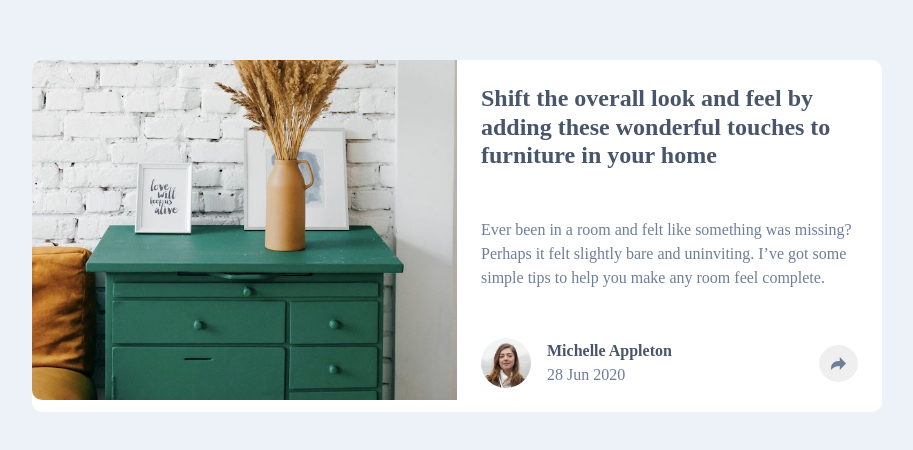
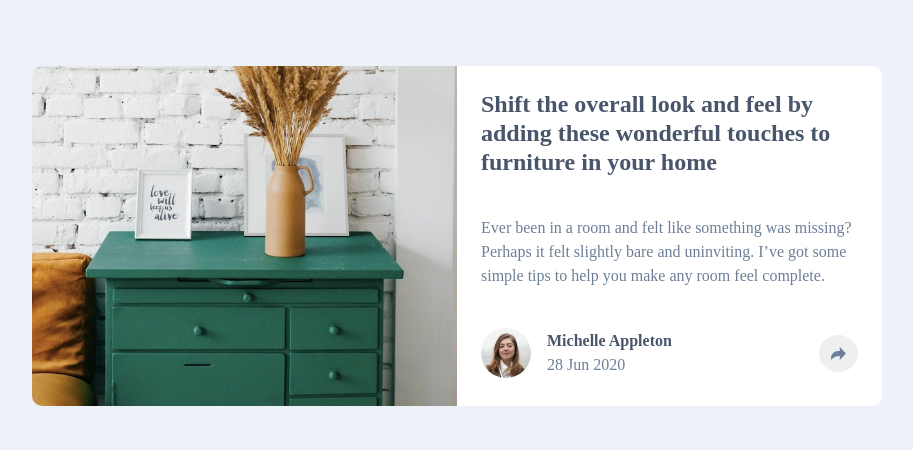
Before and after one commit to Gskds/article-preview-card, a plain HTML site: page index.html in a window 1280 px wide. Shown: the part 164-614 px from the top of the page, without its empty margins (183-1096 px from the left). Drawn offline with Linux system fonts and the light colour scheme.

Commit message:
update style.css

```diff
--- a/style.css
+++ b/style.css
@@ -85,7 +85,7 @@ body {
     }
 
     .card__description>*+* {
-        margin-top: 3rem;
+        margin-top: 2.5rem;
     }
 }
 
```
